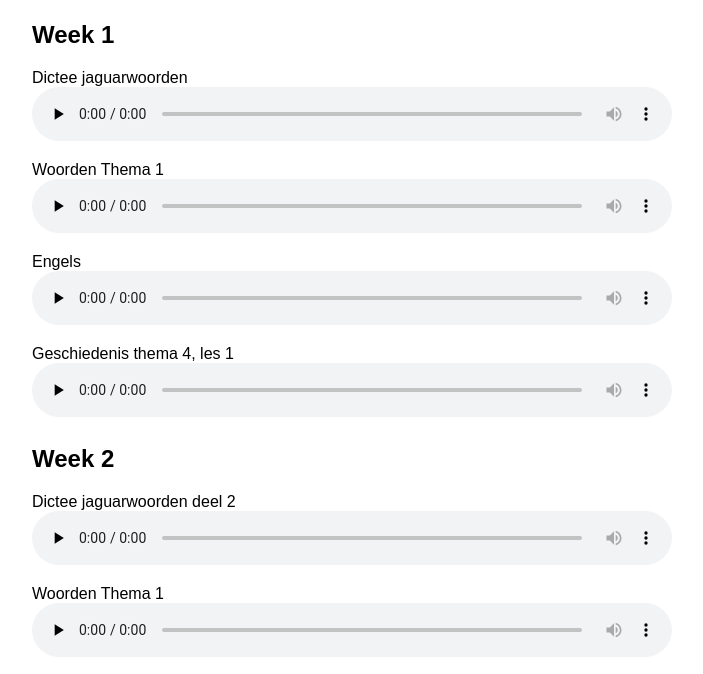
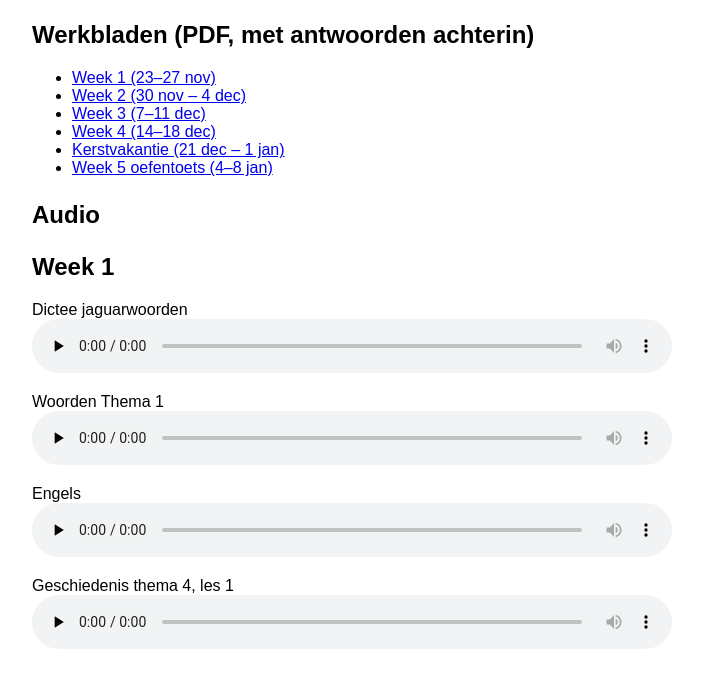
Before and after one commit to udokmeci/oefenen-luister-6b54, a plain HTML site: page index.html in a window 1280 px wide. Shown: the part 61-735 px from the top of the page, without its empty margins (288-991 px from the left). Drawn offline with Linux system fonts and the light colour scheme.

Commit message:
Werkbladen PDF

```diff
--- a/index.html
+++ b/index.html
@@ -1,6 +1,9 @@
 <!doctype html><meta charset=utf-8><meta name=viewport content="width=device-width,initial-scale=1"><meta name=robots content="noindex"><title>Oefenen luisteren</title>
 <style>body{font-family:sans-serif;max-width:640px;margin:1rem auto;padding:0 1rem}h2{margin-top:1.5rem}audio{width:100%}</style>
 <h1>Oefenen: luisteren</h1>
+<h2>Werkbladen (PDF, met antwoorden achterin)</h2>
+<ul><li><a href="werkbladen/Week1_23-27nov.pdf">Week 1 (23–27 nov)</a></li><li><a href="werkbladen/Week2_30nov-4dec.pdf">Week 2 (30 nov – 4 dec)</a></li><li><a href="werkbladen/Week3_7-11dec.pdf">Week 3 (7–11 dec)</a></li><li><a href="werkbladen/Week4_14-18dec.pdf">Week 4 (14–18 dec)</a></li><li><a href="werkbladen/Kerstvakantie_21dec-1jan.pdf">Kerstvakantie (21 dec – 1 jan)</a></li><li><a href="werkbladen/Week5_4-8jan.pdf">Week 5 oefentoets (4–8 jan)</a></li></ul>
+<h2>Audio</h2>
 <script>
 const f=[["Week 1","w1-dictee-jaguar","Dictee jaguarwoorden"],["Week 1","w1-woorden","Woorden Thema 1"],["Week 1","w1-engels","Engels"],["Week 1","geschiedenis-les1","Geschiedenis thema 4, les 1"],["Week 2","w2-dictee-jaguar","Dictee jaguarwoorden deel 2"],["Week 2","w2-woorden","Woorden Thema 1"],["Week 2","w2-engels","Engels"],["Week 2","geschiedenis-les2","Geschiedenis thema 4, les 2"],["Week 3","w3-dictee","Dictee zinnen"],["Week 3","w3-woorden","Woorden Thema 1"],["Week 3","w3-engels","Engels"],["Week 3","geschiedenis-les3","Geschiedenis thema 4, les 3"],["Week 4","w4-dictee","Dictee zinnen"],["Week 4","w4-woorden","Woorden Thema 1"],["Week 4","w4-engels","Engels"],["Week 4","geschiedenis-les4","Geschiedenis thema 4, les 4"],["Kerstvakantie","kerst-dictee-jaguar","Dictee jaguarwoorden"],["Kerstvakantie","kerst-dictee","Dictee zinnen"],["Kerstvakantie","kerst-woorden","Woorden Thema 1"],["Kerstvakantie","kerst-engels","Engels"],["Week 5","w5-dictee","Dictee zinnen"],["Week 5","w5-woorden","Woorden Thema 1"],["Week 5","w5-engels","Engels"]];
 let last="";for(const [w,n,t] of f){if(w!==last){document.body.insertAdjacentHTML('beforeend','<h2>'+w+'</h2>');last=w}
```
Also changed, not shown: 6 other files.
